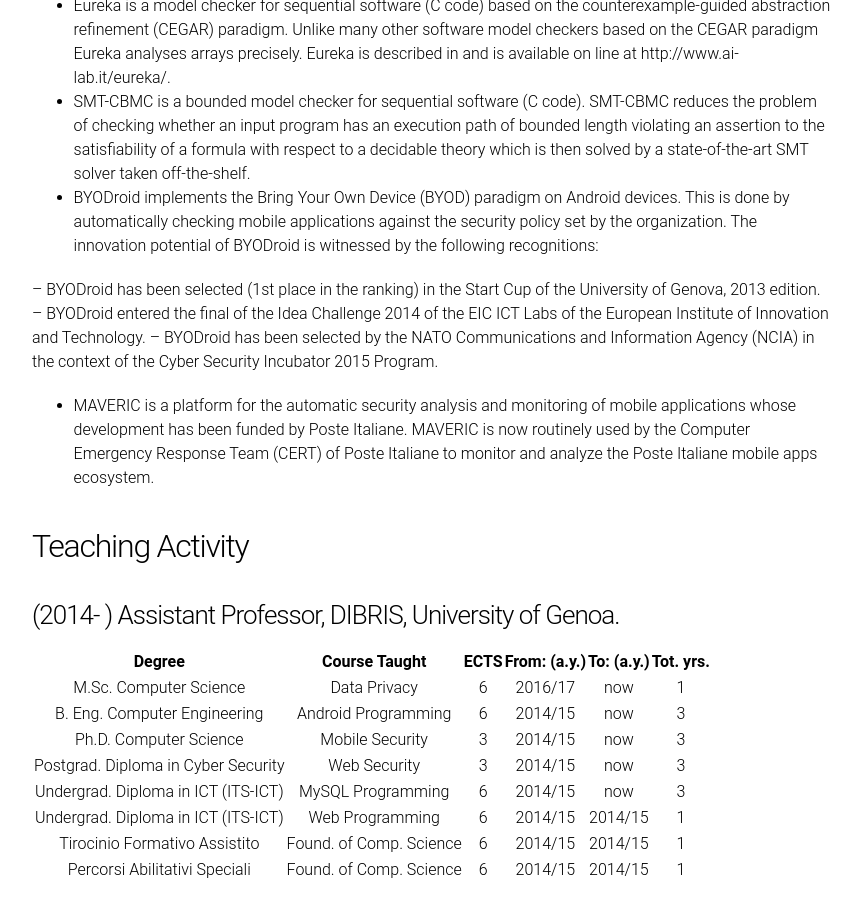
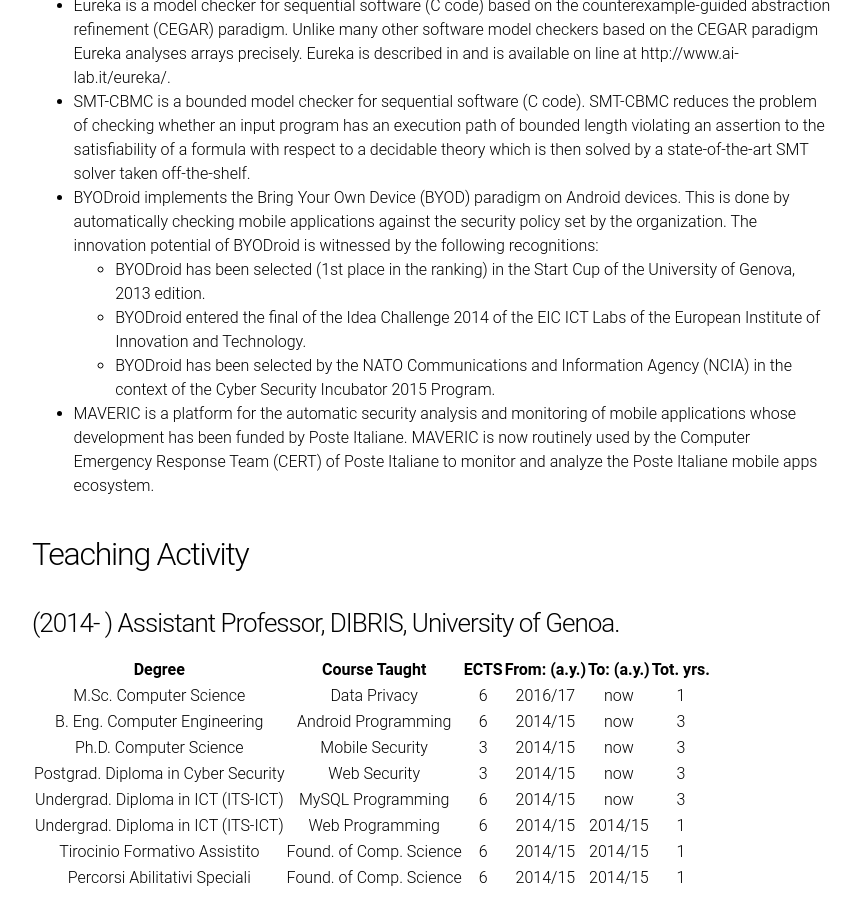
Before and after one commit to CSecLab/cseclab.github.io, a Jekyll site: the page built from alessandroHP.md, in a window 1280 px wide and 900 px high, scrolled down 8295 px. Shown: the whole window, without its empty margins (208-1069 px from the left). Built offline with Jekyll 4.4.1, drawn with Linux system fonts in a browser that asks for light colours.

Commit message:
*** empty log message ***

```diff
--- a/alessandroHP.md
+++ b/alessandroHP.md
@@ -185,11 +185,9 @@
 - Eureka is a model checker for sequential software (C code) based on the counterexample-guided abstraction refinement (CEGAR) paradigm.  Unlike many other software model checkers based on the CEGAR paradigm Eureka analyses arrays precisely.  Eureka is described in  and is available on line at http://www.ai-lab.it/eureka/.
 - SMT-CBMC is a bounded model checker for sequential software (C code).  SMT-CBMC reduces the problem of checking whether an input program has an execution path of bounded length violating an assertion to the satisfiability of a formula with respect to a decidable theory which is then solved by a state-of-the-art SMT solver taken off-the-shelf.
 - BYODroid implements the Bring Your Own Device (BYOD) paradigm on Android devices.  This is done by automatically checking mobile applications against the security policy set by the organization.  The innovation potential of BYODroid is witnessed by the following recognitions:
-
--- BYODroid has been selected (1st place in the ranking) in the Start Cup of the University of Genova, 2013 edition.
--- BYODroid entered the final of the Idea Challenge 2014 of the EIC ICT Labs of the European Institute of Innovation and Technology.
--- BYODroid has been selected by the NATO Communications and Information Agency (NCIA) in the context of the Cyber Security Incubator 2015 Program.
-
+  - BYODroid has been selected (1st place in the ranking) in the Start Cup of the University of Genova, 2013 edition.
+  - BYODroid entered the final of the Idea Challenge 2014 of the EIC ICT Labs of the European Institute of Innovation and Technology.
+  - BYODroid has been selected by the NATO Communications and Information Agency (NCIA) in the context of the Cyber Security Incubator 2015 Program.
 - MAVERIC is a platform for the automatic security analysis and monitoring of mobile applications whose development has been funded by Poste Italiane.  MAVERIC is now routinely used by the Computer Emergency Response Team (CERT) of Poste Italiane to monitor and analyze the Poste Italiane mobile apps ecosystem.
 
 
```
